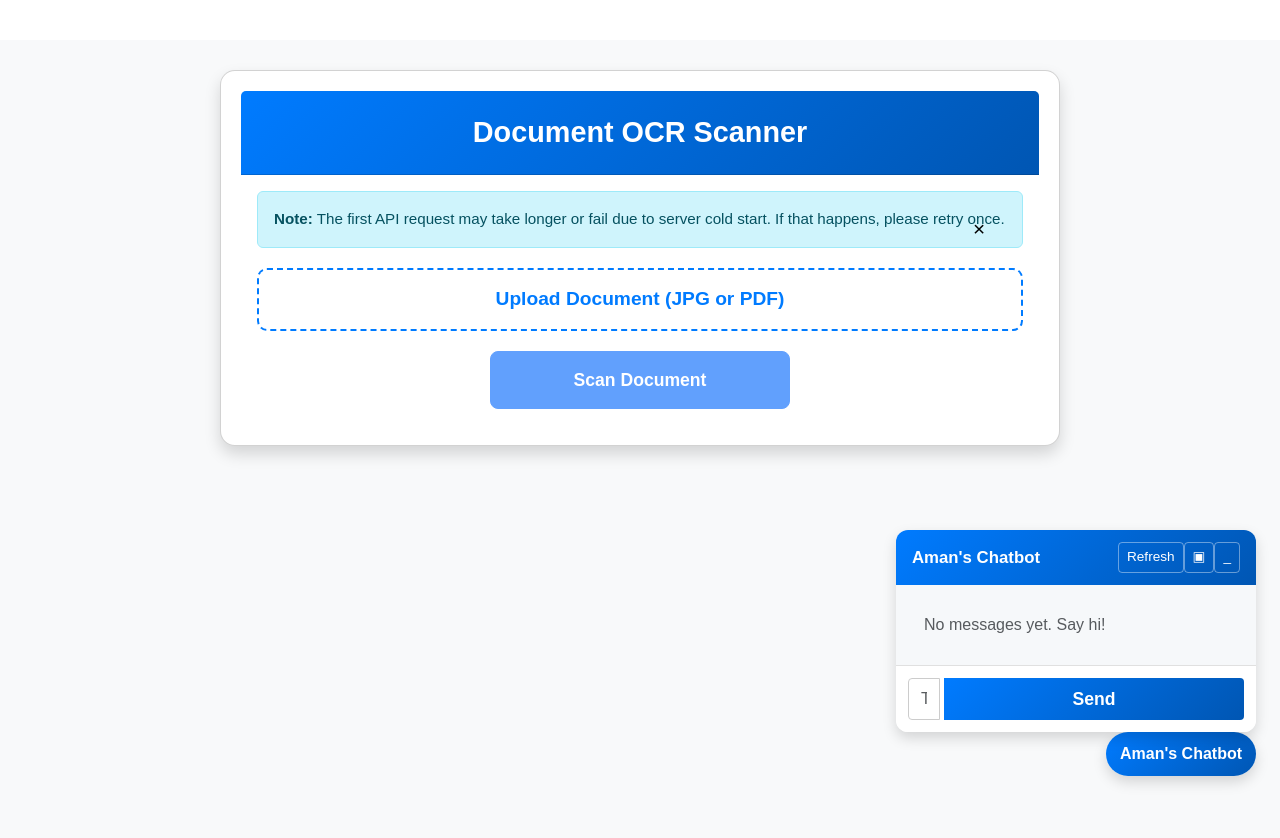
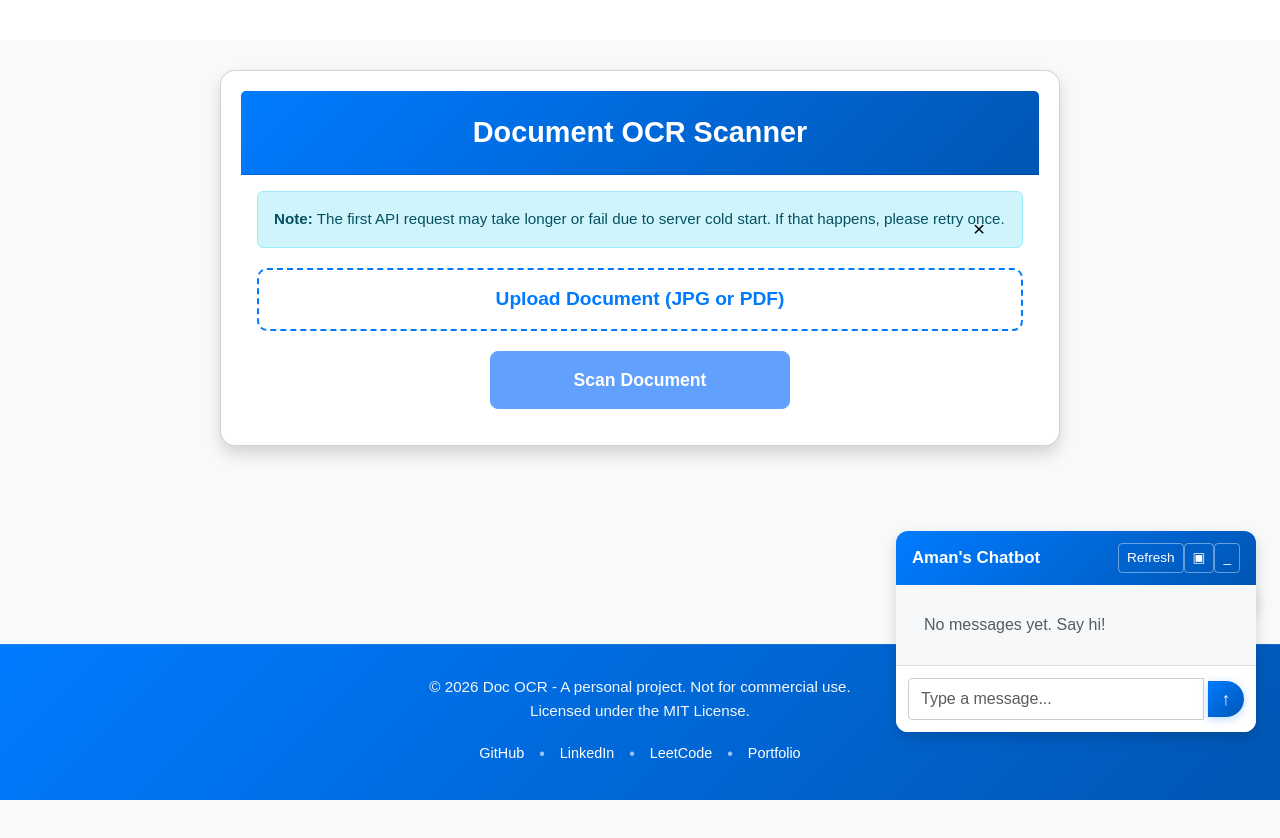
Before and after one commit to iamamansid/doc-ocr-ui, a React (Create React App) app: page / in a window 1280 px wide. Both pictures are taken after a click on the button "Aman's Chatbot". Built offline with nearby package versions, Linux system fonts and the light colour scheme.

Commit message:
Added Footer

```diff
--- a/src/App.css
+++ b/src/App.css
@@ -5,6 +5,7 @@ body {
     margin: 0;
     padding: 0;
     min-height: 100vh;
+    padding-bottom: 240px;
 }
 
 /* Main Container */
@@ -171,7 +172,7 @@ label[for="document"]:hover {
 .chatbot-widget {
     position: fixed !important;
     right: 24px !important;
-    bottom: 24px !important;
+    bottom: 180px !important;
     z-index: 1050;
     font-family: inherit;
 }
@@ -294,6 +295,7 @@ label[for="document"]:hover {
     display: flex !important;
     gap: 4px;
     margin: 0 !important;
+    align-items: center !important;
 }
 
 .chatbot-input .form-control {
@@ -302,17 +304,38 @@ label[for="document"]:hover {
     border: 1px solid #ccc;
     border-radius: 4px;
     margin: 0 !important;
+    min-width: 0;
 }
 
 .chatbot-input .btn-primary {
     background: linear-gradient(135deg, #007bff, #0056b3) !important;
     border: none !important;
     color: white;
-    padding: 8px 16px !important;
-    border-radius: 4px;
+    padding: 0 !important;
+    border-radius: 50%;
     cursor: pointer;
     margin: 0 !important;
-    transition: none !important;
+    transition: all 0.3s ease !important;
+    flex-shrink: 0;
+    white-space: nowrap;
+    font-size: 1.1rem !important;
+    width: 36px !important;
+    height: 36px !important;
+    display: flex !important;
+    align-items: center !important;
+    justify-content: center !important;
+    box-shadow: 0 2px 8px rgba(0, 123, 255, 0.3);
+}
+
+.chatbot-input .btn-primary:hover:not(:disabled) {
+    background: linear-gradient(135deg, #0056b3, #003d85) !important;
+    box-shadow: 0 4px 12px rgba(0, 123, 255, 0.5) !important;
+    transform: scale(1.05);
+}
+
+.chatbot-input .btn-primary:disabled {
+    opacity: 0.5;
+    cursor: not-allowed;
 }
 
 .chatbot-input .btn-primary:hover {
--- a/src/App.js
+++ b/src/App.js
@@ -4,6 +4,7 @@ import { GlobalWorkerOptions, getDocument } from 'pdfjs-dist/webpack';
 import 'bootstrap/dist/css/bootstrap.min.css';
 import './App.css';
 import Chatbot from './components/Chatbot';
+import Footer from './components/Footer';
 
 // Ensure PDF.js worker is loaded correctly
 GlobalWorkerOptions.workerSrc =
@@ -201,6 +202,7 @@ function App() {
         </div>
       </div>
       <Chatbot />
+      <Footer />
     </div>
   );
 }
--- a/src/components/Chatbot.js
+++ b/src/components/Chatbot.js
@@ -123,7 +123,7 @@ function Chatbot() {
               disabled={loading}
             />
             <button className="btn btn-primary" onClick={handleSend} disabled={loading}>
-              Send
+              ↑
             </button>
           </div>
         </div>
--- /dev/null
+++ b/src/components/Footer.js
@@ -0,0 +1,60 @@
+import React from 'react';
+import '../styles/Footer.css';
+
+function Footer() {
+  return (
+    <footer className="footer">
+      <div className="footer-content">
+        <p className="footer-text">
+          © 2026 Doc OCR - A personal project. Not for commercial use.
+          <br />
+          Licensed under the MIT License.
+        </p>
+
+        <div className="footer-links">
+          <a
+            href="https://github.com/iamamansid"
+            target="_blank"
+            rel="noopener noreferrer"
+            className="footer-link"
+            title="GitHub"
+          >
+            GitHub
+          </a>
+          <span className="link-separator">•</span>
+          <a
+            href="https://www.linkedin.com/in/aman-siddiqui-b511871b6/"
+            target="_blank"
+            rel="noopener noreferrer"
+            className="footer-link"
+            title="LinkedIn"
+          >
+            LinkedIn
+          </a>
+          <span className="link-separator">•</span>
+          <a
+            href="https://leetcode.com/u/amansiddiqui/"
+            target="_blank"
+            rel="noopener noreferrer"
+            className="footer-link"
+            title="LeetCode"
+          >
+            LeetCode
+          </a>
+          <span className="link-separator">•</span>
+          <a
+            href="https://majestic-tarsier-5a5635.netlify.app/"
+            target="_blank"
+            rel="noopener noreferrer"
+            className="footer-link"
+            title="Portfolio"
+          >
+            Portfolio
+          </a>
+        </div>
+      </div>
+    </footer>
+  );
+}
+
+export default Footer;
--- /dev/null
+++ b/src/styles/Footer.css
@@ -0,0 +1,73 @@
+/* Footer Styles */
+.footer {
+    position: fixed;
+    bottom: 0;
+    left: 0;
+    right: 0;
+    width: 100%;
+    background: linear-gradient(135deg, #007bff, #0056b3);
+    color: white;
+    padding: 30px 20px;
+    text-align: center;
+    border-top: 1px solid rgba(255, 255, 255, 0.1);
+    z-index: 100;
+}
+
+.footer-content {
+    max-width: 900px;
+    margin: 0 auto;
+}
+
+.footer-text {
+    font-size: 0.95rem;
+    line-height: 1.6;
+    margin-bottom: 15px;
+    opacity: 0.95;
+}
+
+.footer-links {
+    display: flex;
+    justify-content: center;
+    align-items: center;
+    flex-wrap: wrap;
+    gap: 10px;
+}
+
+.footer-link {
+    color: white;
+    text-decoration: none;
+    font-size: 0.9rem;
+    font-weight: 500;
+    transition: opacity 0.3s ease, text-decoration 0.3s ease;
+    padding: 5px 0;
+}
+
+.footer-link:hover {
+    opacity: 0.8;
+    text-decoration: underline;
+}
+
+.link-separator {
+    opacity: 0.6;
+    margin: 0 5px;
+}
+
+/* Responsive Design */
+@media (max-width: 768px) {
+    .footer {
+        padding: 20px 15px;
+        margin-top: 30px;
+    }
+
+    .footer-text {
+        font-size: 0.85rem;
+    }
+
+    .footer-link {
+        font-size: 0.8rem;
+    }
+
+    .footer-links {
+        gap: 5px;
+    }
+}
```
